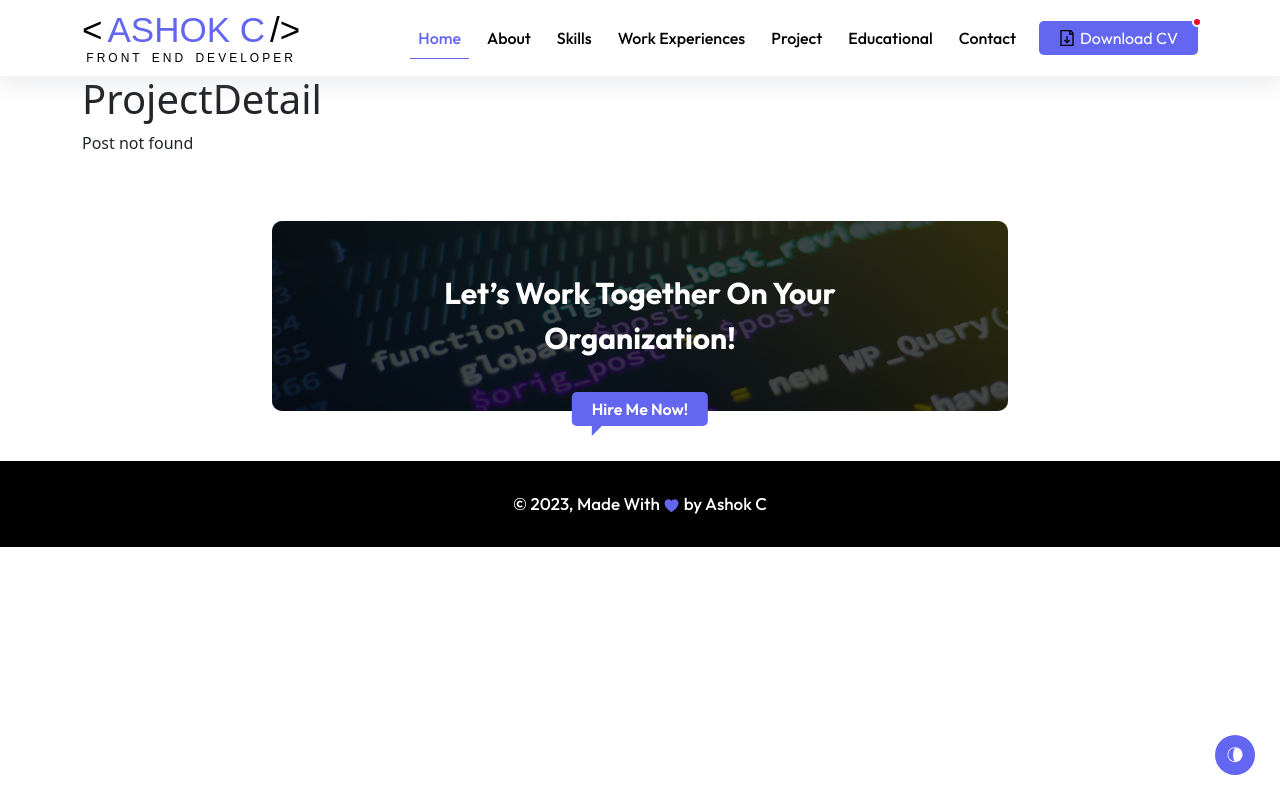
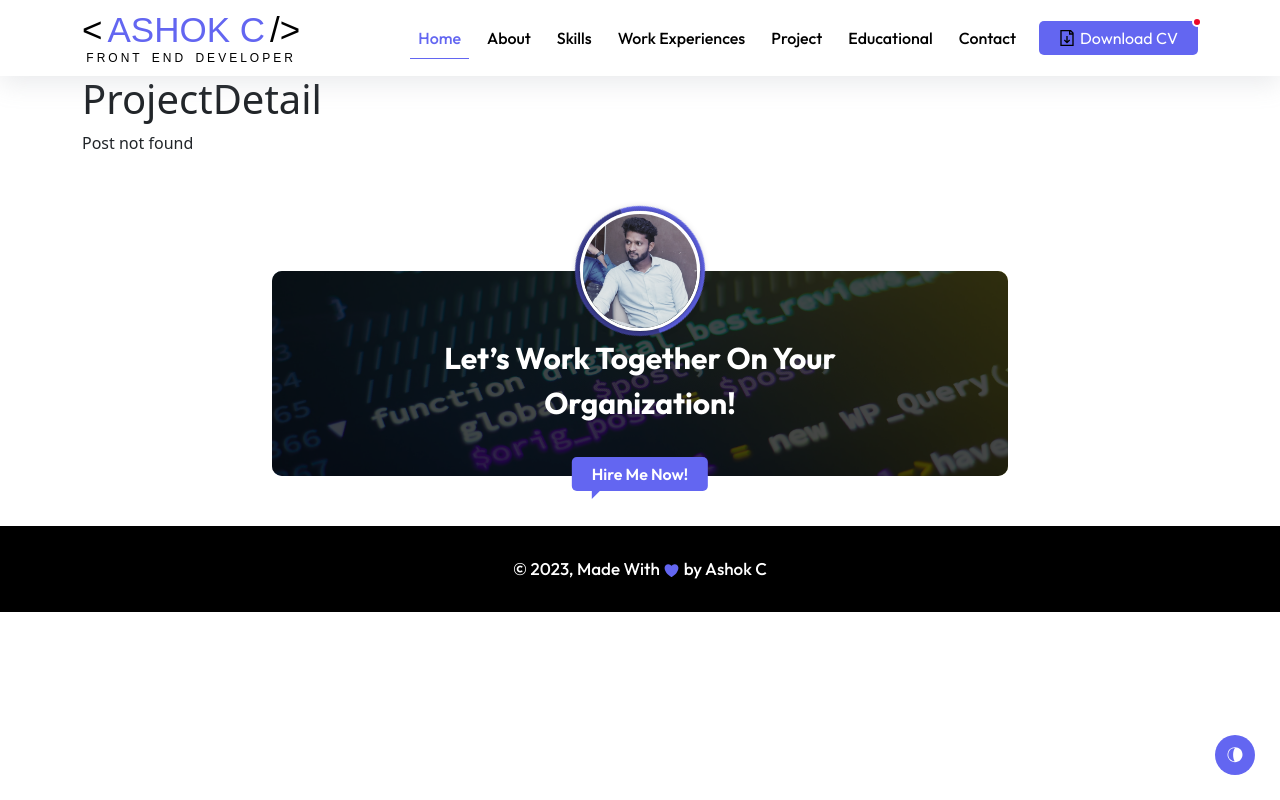
Before and after one commit to ashok-cp-02/portfolio, a React (Create React App) app: page /portfolio/project/1 in a window 1280 px wide. Built offline with nearby package versions, Linux system fonts and the light colour scheme; a web font is replaced by a local one.

Commit message:
final update

```diff
--- a/src/common/footer/footer.jsx
+++ b/src/common/footer/footer.jsx
@@ -6,12 +6,13 @@ import React, { useState } from "react";
 import Container from "react-bootstrap/Container";
 import Row from "react-bootstrap/Row";
 import Col from "react-bootstrap/Col";
+import Image from "react-bootstrap/Image";
 //? Components
 import Contact from "../../pages/contact/contact";
 //? CSS
 import "./footer.scss";
 //? Images
-
+import Photo from "./img/ashok1.jpg";
 //? JSON File
 
 //? Icons
@@ -31,6 +32,8 @@ const Footer = () => {
             <Row className="justify-content-center">
               <Col xxl={10} xl={8} md={11}>
                 <div className="hire-div">
+                  <div className="bg-color-div"></div>
+                  <Image src={Photo} fluid className="profile" />
                   <h2>
                     Let’s Work Together On Your
                     <br />
--- a/src/common/footer/footer.scss
+++ b/src/common/footer/footer.scss
@@ -5,15 +5,15 @@ footer {
     background-color: t("themedark1");
   }
   .hire-me {
-    padding: 50px 0px;
+    padding: 100px 0px 50px 0px;
     .hire-div {
       position: relative;
       border-radius: 10px;
-      padding: 50px;
+      padding: 70px 50px 50px 50px;
       background-image: url(./img/bg1.jpg);
       background-position: center center;
       background-repeat: no-repeat;
-      background-size: cover;
+      background-size: 100%;
       box-shadow: rgba(0, 0, 0, 72%) 0px 0px 0px 2000px inset;
       h2 {
         margin: 0px;
@@ -76,7 +76,7 @@ footer {
           border-style: solid;
           border-width: 0.625rem 0.625rem 0 0;
           border-color: $themecolor transparent transparent transparent;
-          bottom: -10px;
+          bottom: -8px;
           content: "";
           left: 20px;
           position: absolute;
@@ -85,6 +85,68 @@ footer {
         }
         &:hover::after {
           border-color: #d92662 transparent transparent transparent;
+        }
+      }
+      .bg-color-div {
+        width: 130px;
+        height: 130px;
+        margin: -135px auto 0px auto;
+        background-color: transparent;
+        border-radius: 50%;
+        border: 5px;
+        border-color: $themecolor;
+        border-style: inset;
+        animation: rotatebg 3s linear infinite;
+      }
+      @keyframes rotatebg {
+        0% {
+          -webkit-transform: rotate3d(0, 0, 1, 0deg);
+          transform: rotate3d(0, 0, 1, 0deg);
+        }
+        50% {
+          -webkit-transform: rotate3d(0, 0, 1, 180deg);
+          transform: rotate3d(0, 0, 1, 180deg);
+        }
+        100% {
+          -webkit-transform: rotate3d(0, 0, 1, 360deg);
+          transform: rotate3d(0, 0, 1, 360deg);
+        }
+      }
+
+      img.profile {
+        $size: 120px;
+        width: $size;
+        height: $size;
+        object-fit: cover;
+        border-radius: 50%;
+        object-position: top;
+        box-shadow: rgb(0 0 0 / 48%) 0px 0px 10px;
+        border: 3px solid #fff;
+        z-index: 1;
+        position: absolute;
+        top: 0;
+        left: 50%;
+        transform: translate(-50%, -60px);
+        -webkit-animation: imgani 2s infinite;
+        animation: imgani 2s infinite;
+        @keyframes imgani {
+          0% {
+            -webkit-filter: grayscale(1);
+            filter: grayscale(1);
+          }
+          30% {
+            -webkit-filter: grayscale(0.5);
+            filter: grayscale(0.5);
+          }
+          60% {
+            -webkit-filter: grayscale(0);
+            filter: grayscale(0);
+          }
+
+          100% {
+            -webkit-filter: grayscale(1);
+            filter: grayscale(1);
+          }
         }
       }
     }
@@ -117,9 +179,13 @@ footer {
 
 @media only screen and (min-width: 320px) and (max-width: 420px) {
   footer .hire-me .hire-div {
-    padding: 50px 25px;
+    padding: 70px 25px 50px 25px;
+    background-size: cover;
     h2 {
       font-size: 23px;
+      br {
+        display: none;
+      }
     }
     button {
       font-size: 15px;
@@ -128,7 +194,7 @@ footer {
 }
 @media only screen and (min-width: 421px) and (max-width: 991px) {
   footer .hire-me .hire-div {
-    padding: 50px 25px;
+    padding: 70px 25px 50px 25px;
     h2 {
       font-size: 25px;
     }
@@ -139,7 +205,7 @@ footer {
 }
 @media only screen and (min-width: 768px) and (max-width: 1199px) {
   footer .hire-me .hire-div {
-    padding: 50px 25px;
+    padding: 70px 25px 50px 25px;
     h2 {
       font-size: 25px;
     }
--- a/src/main.jsx
+++ b/src/main.jsx
@@ -39,6 +39,7 @@ const Main = () => {
     <>
       <Router basename="/portfolio">
         {theme === "dark" && (
+          <>
             <div className="gradient-position">
               {[...Array(2)].map((data, index) => (
                 <>
@@ -46,6 +47,12 @@ const Main = () => {
                 </>
               ))}
             </div>
+            <div className="bg-color-blur">
+              <div className="blur-div d-one"></div>
+              <div className="blur-div d-two"></div>
+              <div className="blur-div d-three"></div>
+            </div>
+          </>
         )}
 
         <GoTop />
--- a/src/pages/error/404.jsx
+++ b/src/pages/error/404.jsx
@@ -2,19 +2,23 @@
 // React
 // Assets
 import { Container, Row, Col } from "react-bootstrap";
+import { Link } from "react-router-dom";
 // Components
 // CSS
+import "./404.scss";
 // Images
 // Icons
 // *******~ Import ~******** //
 export default function NotFound(second) {
   return (
     <>
-      <section>
+      <section className="not-found">
         <Container>
           <Row>
             <Col xs={12} sm={12} md={12} lg={12} xl={12} xxl={12}>
               <h3>404</h3>
+              <p>Page Not Found</p>
+              <Link to="/">Got to Home</Link>
             </Col>
           </Row>
         </Container>
--- /dev/null
+++ b/src/pages/error/404.scss
@@ -0,0 +1,22 @@
+@import "../../common/assets/css/main.scss";
+
+.not-found {
+  padding: 100px 0px;
+  background-color: #f6f7fb;
+  @include themed() {
+    background-color: t("transparentbg");
+  }
+  h3 {
+    color: #000000;
+    margin: 0px;
+    padding: 0px;
+    font-family: $themefont;
+    font-weight: 700;
+    font-size: 60px;
+    letter-spacing: 5px;
+    text-align: center;
+    @include themed() {
+      color: t("whitecolor");
+    }
+  }
+}
--- a/src/pages/home/components/education/education.scss
+++ b/src/pages/home/components/education/education.scss
@@ -34,12 +34,14 @@
       }
     }
     .accordion {
+      background: transparent;
       .accordion-item {
-        box-shadow: rgb(149 157 165 / 3%) 0px 8px 24px;
+        // box-shadow: rgb(149 157 165 / 3%) 0px 8px 24px;
         margin-bottom: 30px;
         border-radius: 5px;
         border: none;
         border-left: 10px solid $themecolor;
+        box-shadow: rgba(100, 100, 111, 0.2) 0px 7px 29px 0px;
         @include themed() {
           background-color: t("skillbg");
           box-shadow: t("skillshadow");
--- a/src/pages/home/components/skills/skills.jsx
+++ b/src/pages/home/components/skills/skills.jsx
@@ -147,6 +147,7 @@ const Skills = () => {
   return (
     <>
       <span id="skills"></span>
+
       <section className="skills-section">
         <Container>
           <Row>
--- a/src/pages/home/css/home.scss
+++ b/src/pages/home/css/home.scss
@@ -58,3 +58,97 @@ main.ashok-portfolio {
     }
   }
 }
+
+// blur bg
+
+.bg-color-blur {
+  position: fixed;
+  width: 100%;
+  height: 100%;
+  z-index: -1;
+  .blur-div {
+    -webkit-filter: blur(1px);
+    filter: blur(35px);
+    mix-blend-mode: multiply;
+    opacity: 0.3;
+    height: 20rem;
+    width: 20rem;
+    object-fit: contain;
+    border-radius: 50%;
+    position: absolute;
+
+    &.d-one {
+      background-color: rgba(99, 102, 241, 0.4);
+      top: 25%;
+      left: 40%;
+      transform: translate(-50%, -50%);
+      -webkit-animation: blob1 2s infinite;
+      animation: blob1 2s infinite;
+    }
+    &.d-two {
+      // -webkit-animation-delay: 2s;
+      // animation-delay: 2s;
+      background-color: rgba(168, 85, 247, 0.4);
+      top: 60%;
+      left: 50%;
+      transform: translate(-50%, -50%);
+      -webkit-animation: blob2 2s infinite;
+      animation: blob2 2s infinite;
+    }
+    &.d-three {
+      top: 25%;
+      left: 60%;
+      transform: translate(-50%, -50%);
+      background-color: rgba(14, 165, 233, 0.4);
+      // -webkit-animation-delay: 4s;
+      // animation-delay: 4s;
+      -webkit-animation: blob3 2s infinite;
+      animation: blob3 2s infinite;
+    }
+  }
+  @keyframes blob1 {
+    0% {
+      -webkit-transform: translate(-50%, -50%) scale(1);
+      transform: translate(-50%, -50%) scale(1);
+    }
+    50% {
+      -webkit-transform: translate(-60%, -50%) scale(1.1);
+      transform: translate(-60%, -50%) scale(1.1);
+    }
+
+    100% {
+      -webkit-transform: translate(-50%, -50%) scale(1);
+      transform: translate(-50%, -50%) scale(1);
+    }
+  }
+  @keyframes blob3 {
+    0% {
+      -webkit-transform: translate(-50%, -50%) scale(1);
+      transform: translate(-50%, -50%) scale(1);
+    }
+    50% {
+      -webkit-transform: translate(-40%, -50%) scale(1.1);
+      transform: translate(-40%, -50%) scale(1.1);
+    }
+
+    100% {
+      -webkit-transform: translate(-50%, -50%) scale(1);
+      transform: translate(-50%, -50%) scale(1);
+    }
+  }
+  @keyframes blob2 {
+    0% {
+      -webkit-transform: translate(-50%, -50%) scale(1);
+      transform: translate(-50%, -50%) scale(1);
+    }
+    50% {
+      -webkit-transform: translate(-50%, -40%) scale(1.1);
+      transform: translate(-50%, -40%) scale(1.1);
+    }
+
+    100% {
+      -webkit-transform: translate(-50%, -50%) scale(1);
+      transform: translate(-50%, -50%) scale(1);
+    }
+  }
+}
```
Also changed, not shown: src/common/footer/img/ashok1.jpg (added), src/common/footer/img/bg3.jpg (added). Lines whose indentation alone changed are shown as unchanged.
